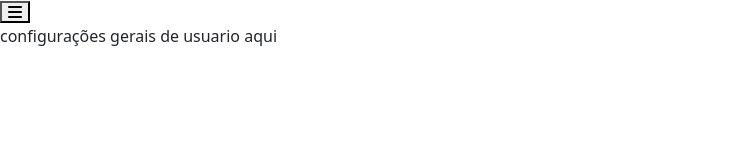
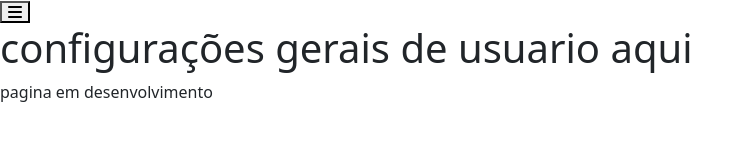
Before and after one commit to cristianrs-dev/firebase_imc_app, a website with bundled scripts: page configuracoes.html in a window 1280 px wide. Shown: the whole page, without its empty margins (0-753 px from the left). Built offline with nearby package versions, Linux system fonts and the light colour scheme.

Commit message:
comunicado de paginas em desenvolvimento

```diff
--- a/configuracoes.html
+++ b/configuracoes.html
@@ -22,7 +22,9 @@
         </div>
 
        <div>
-        configurações gerais de usuario aqui
+       <h1>configurações gerais de usuario aqui</h1>
+        <p>pagina em desenvolvimento</p>
+
        </div>
 
 
```
Also changed, not shown: historico-medicoes.html (+1 -1 lines).
